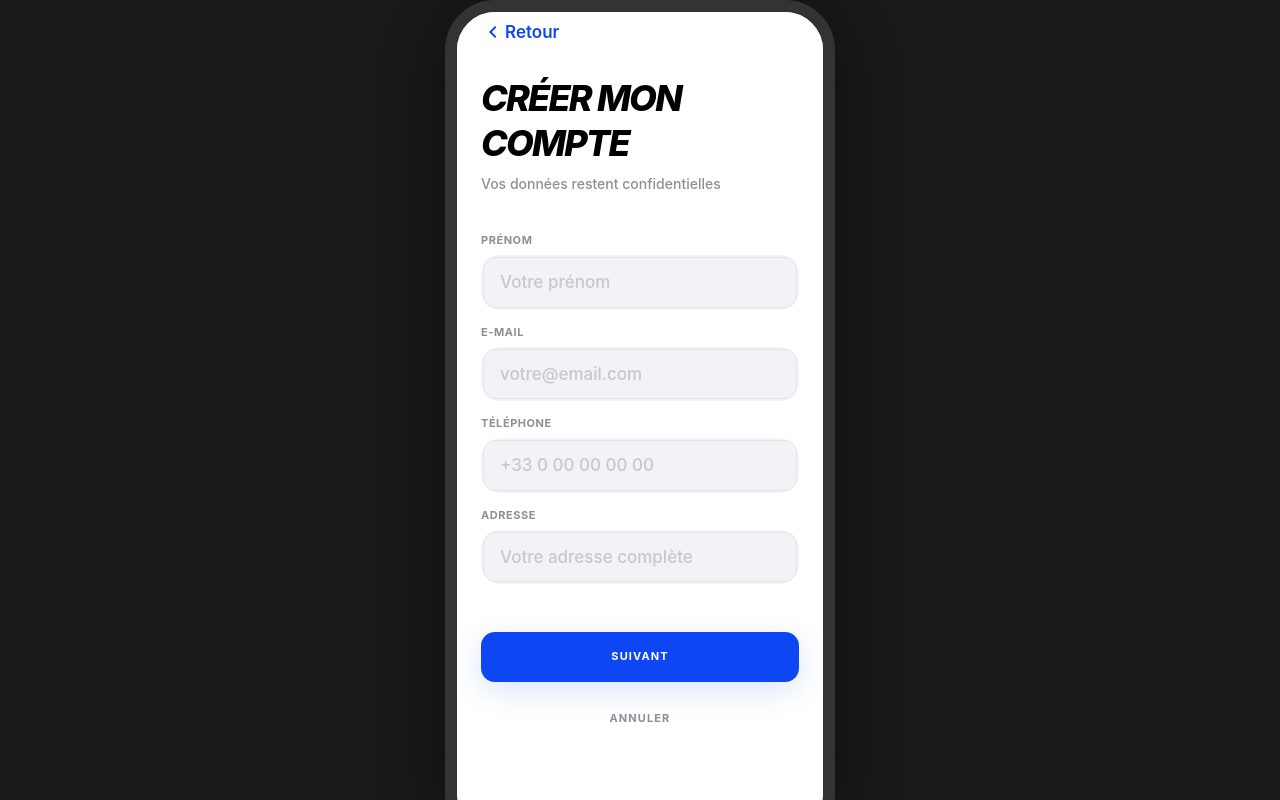
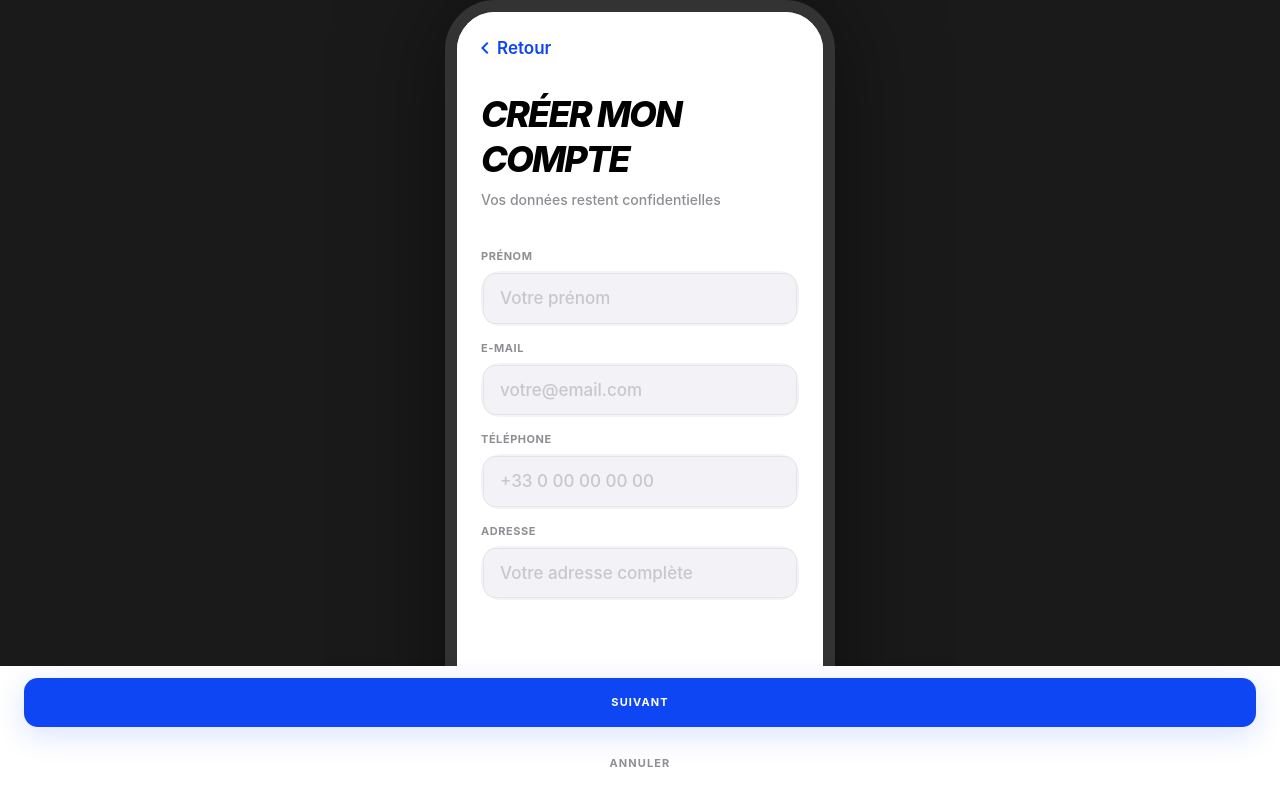
Before and after one commit to PaulCochet/Loop_bachlor_project, a React (Vite) app in the folder loop-react-app/: page /signup in a window 1280 px wide. Built offline with nearby package versions, Linux system fonts and the light colour scheme.

Commit message:
Fix login and signup button positions and make colored screens cover full viewport

```diff
--- a/loop-react-app/src/pages/user/InterventionSummary.jsx
+++ b/loop-react-app/src/pages/user/InterventionSummary.jsx
@@ -6,8 +6,27 @@ import ScreenLayout from '../../components/shared/ScreenLayout';
 const InterventionSummary = () => {
   const navigate = useNavigate();
 
+  React.useEffect(() => {
+    document.body.style.backgroundColor = '#0D46F2';
+    return () => {
+      document.body.style.backgroundColor = 'white';
+    };
+  }, []);
+
   return (
-    <div className="h-full w-full flex flex-col bg-white overflow-hidden">
+    <div
+      className="flex flex-col overflow-hidden"
+      style={{
+        minHeight: '100dvh',
+        height: '100dvh',
+        width: '100%',
+        position: 'fixed',
+        top: 0,
+        left: 0,
+        backgroundColor: '#0D46F2',
+        overflowY: 'auto'
+      }}
+    >
       {/* STATUS HERO - Full bleed colored background */}
       <div className="bg-[#0D46F2] pt-16 pb-12 px-6 flex flex-col items-center text-center text-white relative">
         <div className="w-20 h-20 bg-white/20 backdrop-blur-md rounded-full flex items-center justify-center mb-8">
@@ -20,7 +39,7 @@ const InterventionSummary = () => {
       </div>
 
       {/* PRODUCT/INTERVENTION SHEET - White background, structured data */}
-      <div className="flex-1 overflow-y-auto no-scrollbar px-6 py-10 space-y-8">
+      <div className="flex-1 overflow-y-auto no-scrollbar px-6 py-10 space-y-8 bg-white">
         <div className="space-y-6">
           <header className="flex items-center gap-4">
             <h3 className="text-[10px] display-text tracking-[0.2em] uppercase text-[#8C8C8C]">Fiche Intervention</h3>
--- a/loop-react-app/src/pages/user/Login.jsx
+++ b/loop-react-app/src/pages/user/Login.jsx
@@ -16,9 +16,11 @@ const Login = () => {
   };
 
   return (
+    <div className="flex flex-col h-[100dvh] bg-white w-full">
+      {/* Content Area */}
       <div
-      className="flex flex-col h-full bg-white px-6 pt-12 pb-8"
-      style={{ paddingTop: 'env(safe-area-inset-top, 16px)' }}
+        className="flex-1 overflow-y-auto p-6 pb-[140px]"
+        style={{ paddingTop: 'calc(env(safe-area-inset-top, 16px) + 24px)' }}
       >
         {/* Header */}
         <div className="mb-10">
@@ -29,7 +31,7 @@ const Login = () => {
         </div>
 
         {/* Form */}
-      <div className="flex-1 space-y-4">
+        <div className="space-y-4">
           <IOSInput
             label="Email"
             placeholder="votre@email.com"
@@ -44,11 +46,26 @@ const Login = () => {
             onChange={(e) => setPassword(e.target.value)}
           />
         </div>
+      </div>
 
-      {/* Actions */}
+      {/* Footer */}
+      <div
+        style={{
+          position: 'fixed',
+          bottom: 0,
+          left: 0,
+          width: '100%',
+          padding: '12px 24px',
+          paddingBottom: 'calc(12px + env(safe-area-inset-bottom))',
+          background: 'white',
+          boxSizing: 'border-box',
+          zIndex: 9999
+        }}
+      >
         <div className="space-y-3">
           <Button onClick={handleLogin}>Se connecter</Button>
           <Button variant="ghost" onClick={() => navigate('/')}>Retour</Button>
+        </div>
       </div>
     </div>
   );
--- a/loop-react-app/src/pages/user/Notification.jsx
+++ b/loop-react-app/src/pages/user/Notification.jsx
@@ -23,6 +23,13 @@ const Notification = () => {
   const navigate = useNavigate();
   const [showPopup, setShowPopup] = useState(false);
 
+  React.useEffect(() => {
+    document.body.style.backgroundColor = 'black';
+    return () => {
+      document.body.style.backgroundColor = 'white';
+    };
+  }, []);
+
   // Debug log to trace navigation
   const handleNavigateToIntervention = () => {
     console.log('[DEBUG] Navigating to /intervention...');
@@ -31,8 +38,17 @@ const Notification = () => {
 
   return (
     <div
-      className="relative w-full bg-black overflow-hidden select-none"
-      style={{ height: '100%', minHeight: '100%' }}
+      className="select-none"
+      style={{
+        minHeight: '100dvh',
+        height: '100dvh',
+        width: '100%',
+        position: 'fixed',
+        top: 0,
+        left: 0,
+        backgroundColor: 'black',
+        overflowY: 'auto'
+      }}
     >
       {/* Background Image (Lock Screen Wallpaper Style) */}
       <div
--- a/loop-react-app/src/pages/user/Signup.jsx
+++ b/loop-react-app/src/pages/user/Signup.jsx
@@ -12,12 +12,14 @@ const Signup = () => {
   };
 
   return (
+    <div className="flex flex-col h-[100dvh] bg-white w-full">
+      {/* Content Area */}
       <div
-      className="flex flex-col h-full bg-white pt-12"
-      style={{ paddingTop: 'env(safe-area-inset-top, 16px)' }}
+        className="flex-1 overflow-y-auto p-6 pb-[140px]"
+        style={{ paddingTop: 'calc(env(safe-area-inset-top, 16px) + 24px)' }}
       >
         {/* iOS Navigation Header */}
-      <div className="px-6 py-2 flex items-center">
+        <div className="mb-8 flex items-center -ml-2">
           <button
             onClick={() => navigate(-1)}
             className="flex items-center text-[#0D46F2] font-semibold text-[17px] active:opacity-50"
@@ -27,7 +29,6 @@ const Signup = () => {
           </button>
         </div>
 
-      <div className="px-6 pt-6 pb-8 flex-1 overflow-y-auto no-scrollbar">
         {/* Hero */}
         <div className="mb-10">
           <h1 className="text-4xl display-text tracking-tighter leading-tight mb-2 uppercase">
@@ -37,7 +38,7 @@ const Signup = () => {
         </div>
 
         {/* Form */}
-        <div className="flex-1 space-y-4">
+        <div className="space-y-4">
           <IOSInput
             label="Prénom"
             placeholder="Votre prénom"
@@ -65,9 +66,23 @@ const Signup = () => {
             onChange={handleChange('address')}
           />
         </div>
+      </div>
 
-        {/* Actions */}
-        <div className="mt-12 space-y-3">
+      {/* Footer */}
+      <div
+        style={{
+          position: 'fixed',
+          bottom: 0,
+          left: 0,
+          width: '100%',
+          padding: '12px 24px',
+          paddingBottom: 'calc(12px + env(safe-area-inset-bottom))',
+          background: 'white',
+          boxSizing: 'border-box',
+          zIndex: 9999
+        }}
+      >
+        <div className="space-y-3">
           <Button onClick={() => navigate('/privacy')}>Suivant</Button>
           <Button variant="ghost" onClick={() => navigate('/onboarding')}>Annuler</Button>
         </div>
--- a/loop-react-app/src/pages/user/Success.jsx
+++ b/loop-react-app/src/pages/user/Success.jsx
@@ -6,8 +6,27 @@ import Button from '../../components/shared/Button';
 const Success = () => {
   const navigate = useNavigate();
 
+  React.useEffect(() => {
+    document.body.style.backgroundColor = '#0D46F2';
+    return () => {
+      document.body.style.backgroundColor = 'white';
+    };
+  }, []);
+
   return (
-    <div className="flex flex-col min-h-[100dvh] bg-[#0D46F2] relative overflow-hidden">
+    <div
+      className="flex flex-col relative overflow-hidden"
+      style={{
+        minHeight: '100dvh',
+        height: '100dvh',
+        width: '100%',
+        position: 'fixed',
+        top: 0,
+        left: 0,
+        backgroundColor: '#0D46F2',
+        overflowY: 'auto'
+      }}
+    >
       <div className="flex-1 px-6 pt-24 pb-32 flex flex-col items-center text-center text-white">
         {/* Animated Checkmark */}
         <motion.div
```
Lines whose indentation alone changed are shown as unchanged.
